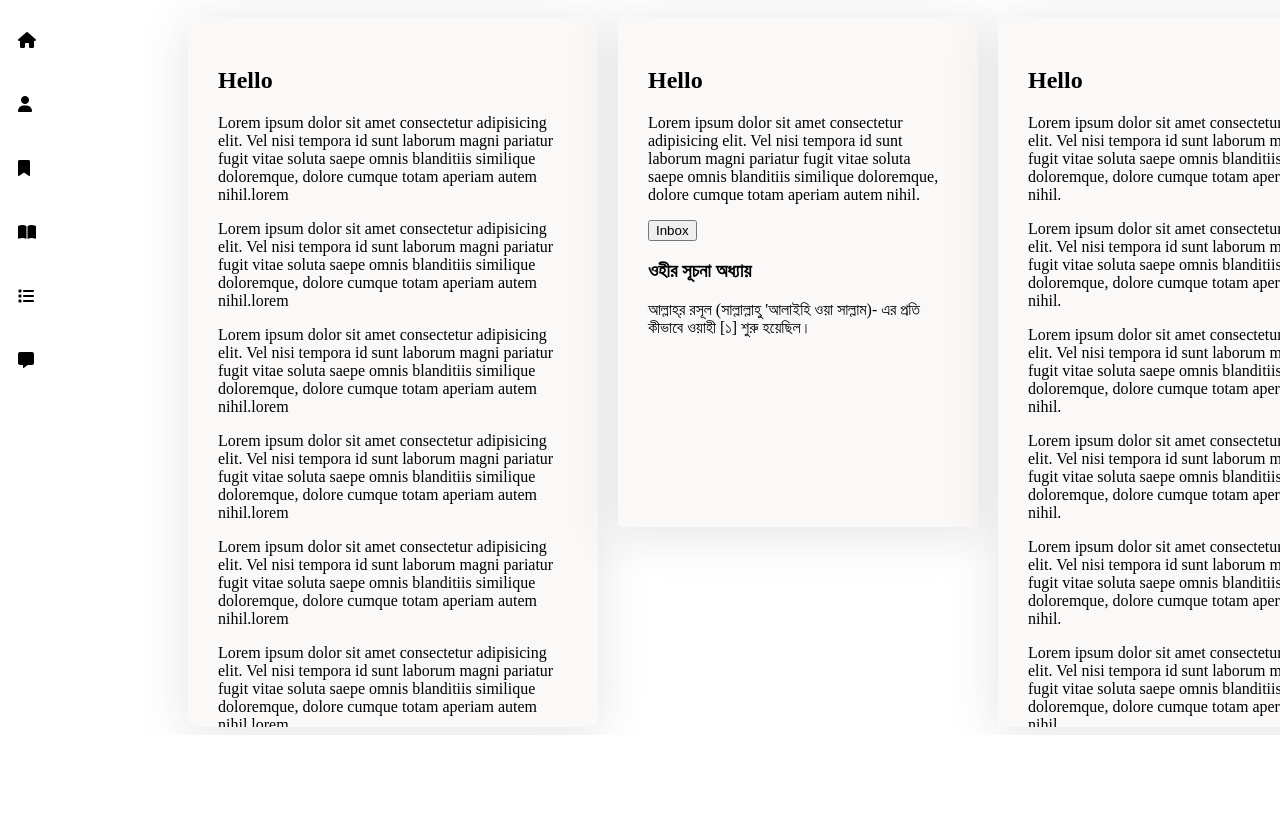
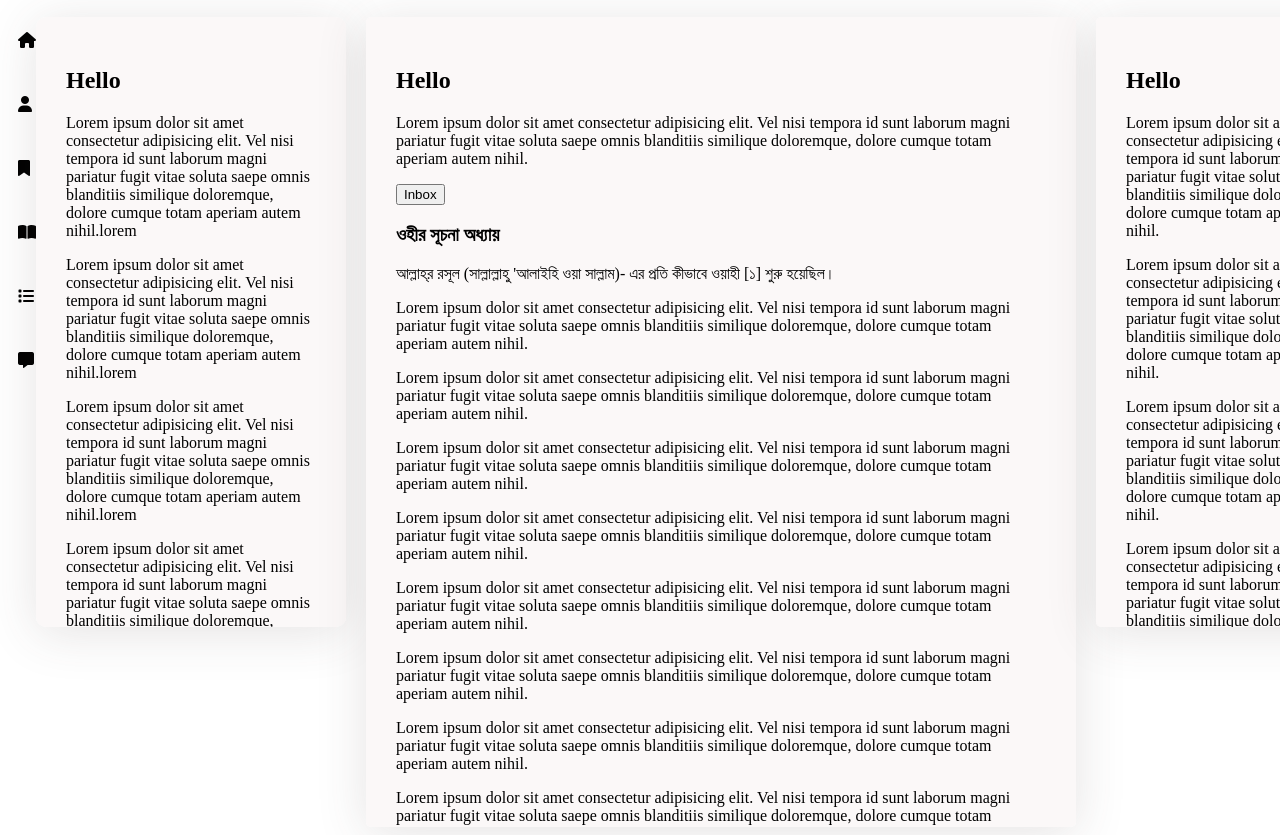
Before and after one commit to Maasuuum/ird-foundation-project, a plain HTML site: page index.html in a window 1280 px wide. Shown: the part 111-946 px from the top of the page. Before the commit the page ends 846 px from the top, so only its background shows below. Drawn offline with Linux system fonts and the light colour scheme.

```diff
--- a/index.html
+++ b/index.html
@@ -74,6 +74,15 @@
                         <H3>ওহীর সূচনা অধ্যায়</H3>
                         <p>আল্লাহ্‌র রসূল (সাল্লাল্লাহু 'আলাইহি ওয়া সাল্লাম)- এর প্রতি কীভাবে ওয়াহী [১] শুরু হয়েছিল।</p>
                     </div>
+                    <p>Lorem ipsum dolor sit amet consectetur adipisicing elit. Vel nisi tempora id sunt laborum magni pariatur fugit vitae soluta saepe omnis blanditiis similique doloremque, dolore cumque totam aperiam autem nihil.</p>
+                    <p>Lorem ipsum dolor sit amet consectetur adipisicing elit. Vel nisi tempora id sunt laborum magni pariatur fugit vitae soluta saepe omnis blanditiis similique doloremque, dolore cumque totam aperiam autem nihil.</p>
+                    <p>Lorem ipsum dolor sit amet consectetur adipisicing elit. Vel nisi tempora id sunt laborum magni pariatur fugit vitae soluta saepe omnis blanditiis similique doloremque, dolore cumque totam aperiam autem nihil.</p>
+                    <p>Lorem ipsum dolor sit amet consectetur adipisicing elit. Vel nisi tempora id sunt laborum magni pariatur fugit vitae soluta saepe omnis blanditiis similique doloremque, dolore cumque totam aperiam autem nihil.</p>
+                    <p>Lorem ipsum dolor sit amet consectetur adipisicing elit. Vel nisi tempora id sunt laborum magni pariatur fugit vitae soluta saepe omnis blanditiis similique doloremque, dolore cumque totam aperiam autem nihil.</p>
+                    <p>Lorem ipsum dolor sit amet consectetur adipisicing elit. Vel nisi tempora id sunt laborum magni pariatur fugit vitae soluta saepe omnis blanditiis similique doloremque, dolore cumque totam aperiam autem nihil.</p>
+                    <p>Lorem ipsum dolor sit amet consectetur adipisicing elit. Vel nisi tempora id sunt laborum magni pariatur fugit vitae soluta saepe omnis blanditiis similique doloremque, dolore cumque totam aperiam autem nihil.</p>
+                    <p>Lorem ipsum dolor sit amet consectetur adipisicing elit. Vel nisi tempora id sunt laborum magni pariatur fugit vitae soluta saepe omnis blanditiis similique doloremque, dolore cumque totam aperiam autem nihil.</p>
+                    <p>Lorem ipsum dolor sit amet consectetur adipisicing elit. Vel nisi tempora id sunt laborum magni pariatur fugit vitae soluta saepe omnis blanditiis similique doloremque, dolore cumque totam aperiam autem nihil.</p>
                 </div>
                 <div class="box3">
                     <h1>Hello</h1>
--- a/style.css
+++ b/style.css
@@ -19,11 +19,8 @@
 .navigation{
     display: flex;
     flex-direction: column;
-    justify-content: left;
-    align-items: start;
+
     margin-top: 15px;
-    height: 105px;
-    width: 170px;
     gap: 3rem;
     margin-left: 10px;
 
@@ -32,6 +29,7 @@
 
 .box-container{
     display: flex;
+    justify-content: center;
     gap: 20px;
 
 
@@ -39,8 +37,8 @@
 .box1{
     padding: 30px;
     border-radius: 10px;
-    width: 350px;
-    height: 650px;
+    width: 250px;
+    height: 550px;
     overflow: scroll;
     background: #fbf8f8e2;
     box-shadow: 0px 6px 50px 0px rgba(76, 61, 61, 0.146);
@@ -48,8 +46,8 @@
 .box2{
     padding: 30px;
     border-radius: 5px;
-    width: 300px;
-    height: 450px;
+    width: 650px;
+    height: 750px;
     overflow: scroll;
     background: #fbf8f8e2;
     box-shadow: 0px 6px 50px 0px rgba(76, 61, 61, 0.146);
@@ -57,8 +55,8 @@
 .box3{
     padding: 30px;
     border-radius: 5px;
-    width: 350px;
-    height: 650px;
+    width: 250px;
+    height: 550px;
     overflow: scroll;
     background: #fbf8f8e2;
     box-shadow: 0px 6px 50px 0px rgba(76, 61, 61, 0.146);
```
